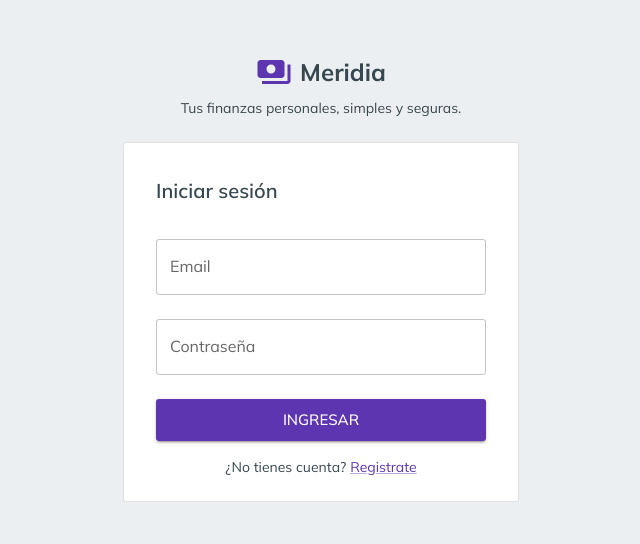
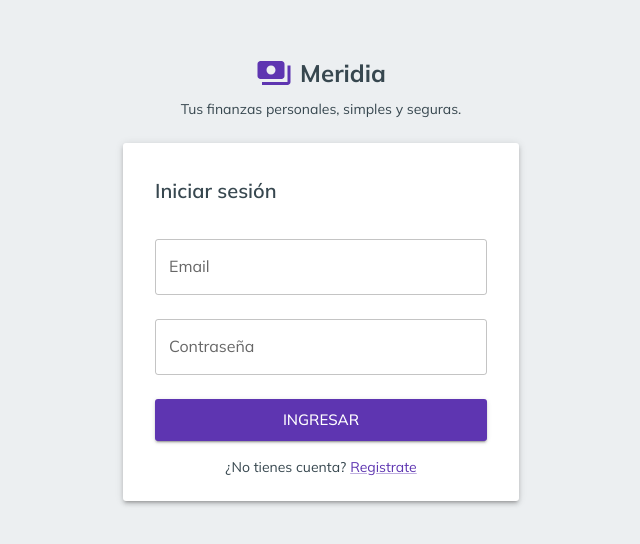
Before and after one commit to alodor24/meridia, a React (Vite) app in the folder apps/web/: page /login in a window 1280 px wide. Shown: the part 122-666 px from the top of the page, without its empty margins (319-959 px from the left). Built offline with nearby package versions, Linux system fonts and the light colour scheme; no server answers.

Commit message:
Edit styles on Layout and add Link from PATHS conts

```diff
--- a/apps/web/src/features/auth/components/AuthLayout.tsx
+++ b/apps/web/src/features/auth/components/AuthLayout.tsx
@@ -9,6 +9,7 @@ import PaymentsIcon from "@mui/icons-material/Payments";
 import { Link as RouterLink } from "@tanstack/react-router";
 import { Alert, Snackbar } from "@mui/material";
 import { useUiStore } from "@/stores/uiStore";
+import { PATHS } from "@/conts";
 
 export const AuthLayout = ({ title, subtitle, children }: { title: string; subtitle: string; children: ReactNode }) => {
   const snackbar = useUiStore((s) => s.snackbar);
@@ -37,20 +38,23 @@ export const AuthLayout = ({ title, subtitle, children }: { title: string; subti
           }}>
           <MuiLink
             component={RouterLink}
-            to="/"
+            to={PATHS.HOME}
             underline="none"
             color="inherit"
             sx={{ display: "flex", alignItems: "center", gap: 1 }}>
             <PaymentsIcon color="primary" sx={{ fontSize: 36 }} />
+
             <Typography variant="h5" sx={{ fontWeight: 700 }}>
               Meridia
             </Typography>
           </MuiLink>
+
           <Typography variant="body2" color="text.secondary" align="center">
             {subtitle}
           </Typography>
         </Box>
-        <Card elevation={0} sx={{ border: 1, borderColor: "divider" }}>
+
+        <Card elevation={3}>
           <CardContent sx={{ p: { xs: 2, sm: 4 } }}>
             <Typography variant="h6" sx={{ mb: 2, fontWeight: 600 }}>
               {title}
```
